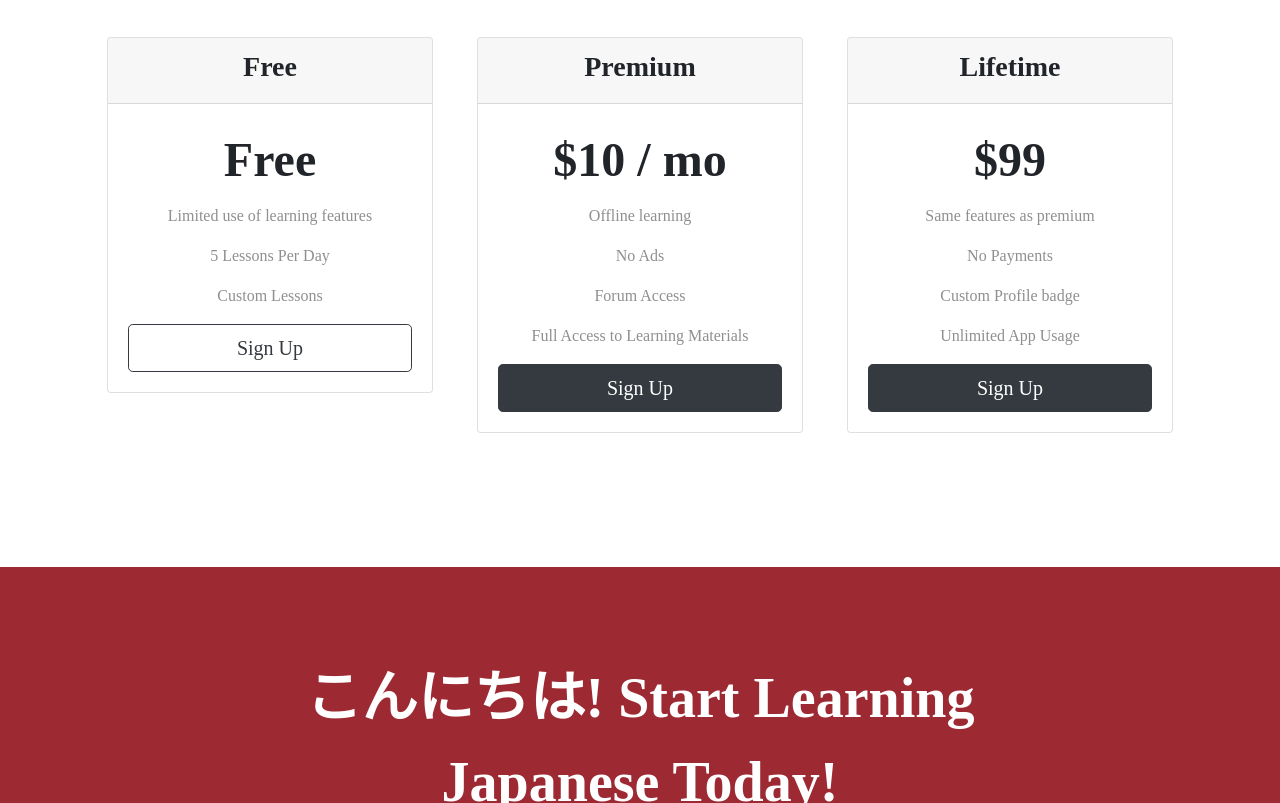
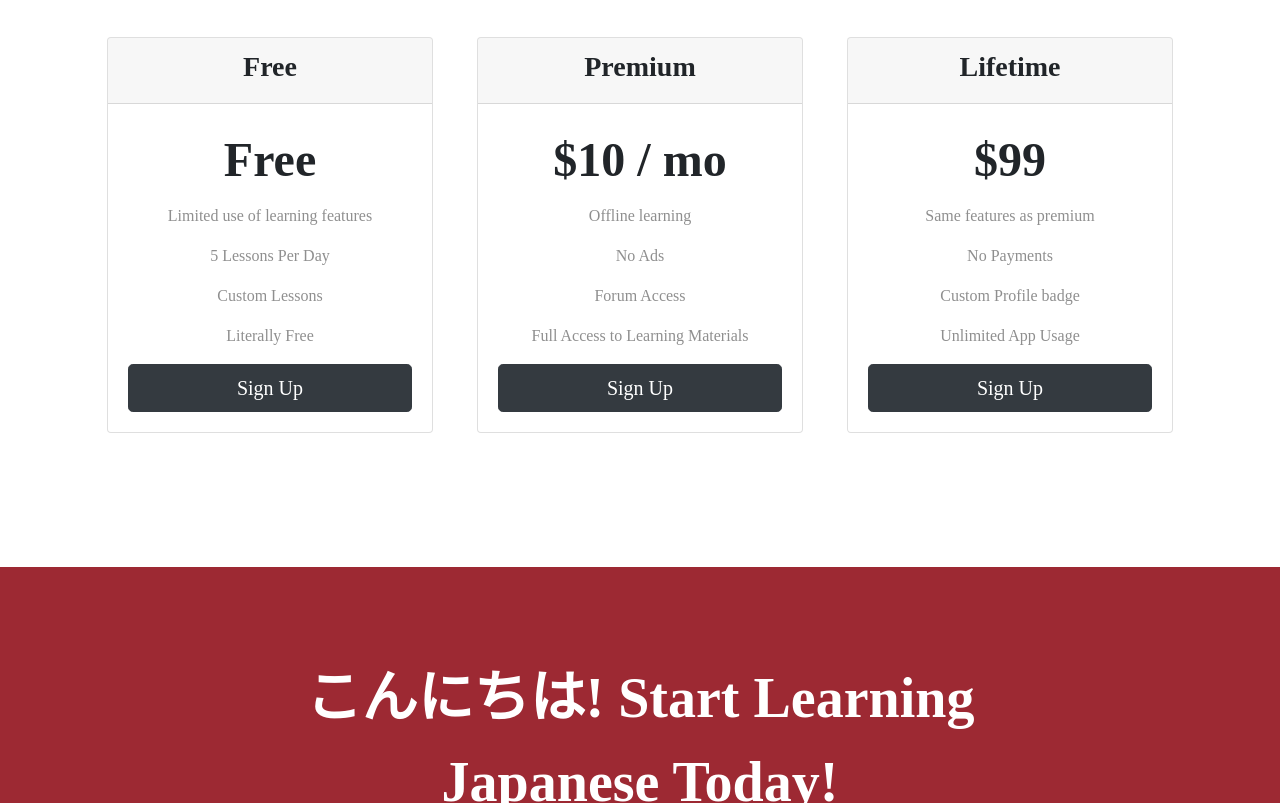
Before and after one commit to OscarFenn/LandingPage, a plain HTML site: page index.html in a window 1280 px wide. Shown: the part 2515-3318 px from the top of the page. Drawn offline with nearby package versions, Linux system fonts and the light colour scheme; a web font is replaced by a local one.

Commit message:
Add files via upload

```diff
--- a/index.html
+++ b/index.html
@@ -3,7 +3,7 @@
 
 <head>
   <meta charset="utf-8">
-  <title>TinDog</title>
+  <title>WiLearn</title>
   <!-- Animate.CSS -->
   <link rel="stylesheet" href="https://cdnjs.cloudflare.com/ajax/libs/animate.css/3.7.2/animate.min.css">
 
@@ -178,7 +178,8 @@
             <p>Limited use of learning features</p>
             <p>5 Lessons Per Day</p>
             <p>Custom Lessons</p>
-            <button class="btn btn-lg btn-block btn-outline-dark" type="button">Sign Up</button>
+            <p>Literally Free</p>
+            <button class="btn btn-lg btn-block btn-dark" type="button">Sign Up</button>
           </div>
         </div>
       </div>
```
